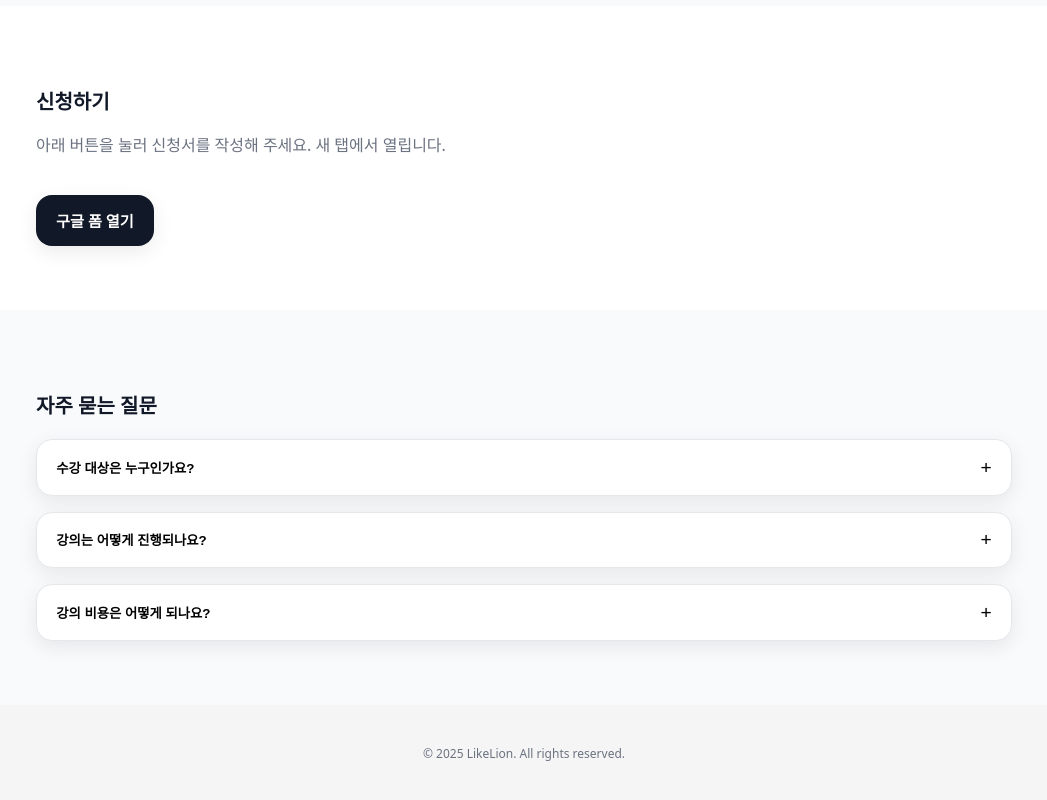
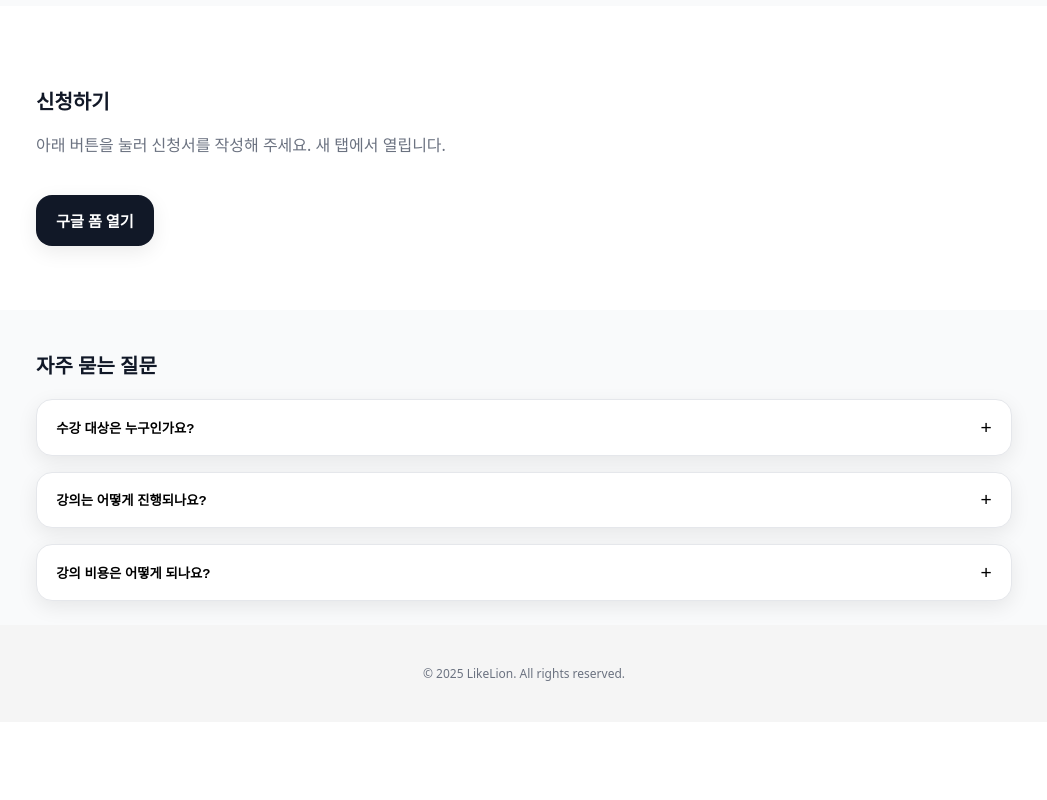
Before and after one commit to sipoon07/harmonium-likelion-v2, a React (Vite) app: page / in a window 1280 px wide. Shown: the part 981-1781 px from the top of the page, without its empty margins (116-1163 px from the left). After the commit the page ends 1703 px from the top, so only its background shows below. Built offline with nearby package versions, Linux system fonts and the light colour scheme; the HTML template or start-up script is replaced by a standard one.

Commit message:
Faq.inner padding change

```diff
--- a/src/sections/FaqSection.module.css
+++ b/src/sections/FaqSection.module.css
@@ -1,4 +1,4 @@
 .wrap{ background:var(--bg-muted) }
-.inner{ max-width:64rem; margin:0 auto; padding:4rem 1.5rem }
+.inner{ max-width:64rem; margin:0 auto; padding:1.5rem 1.5rem }
 .title{ font-size:1.25rem; font-weight:800 }
 .list{ margin-top:1.25rem; display:grid; gap:1rem }
```
